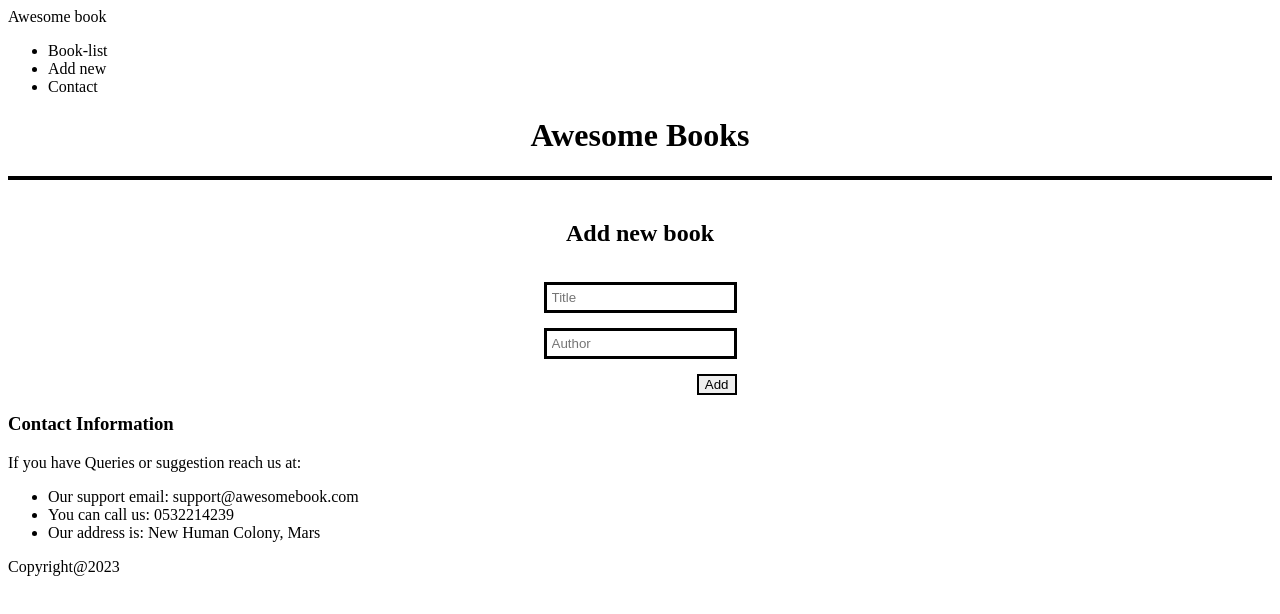
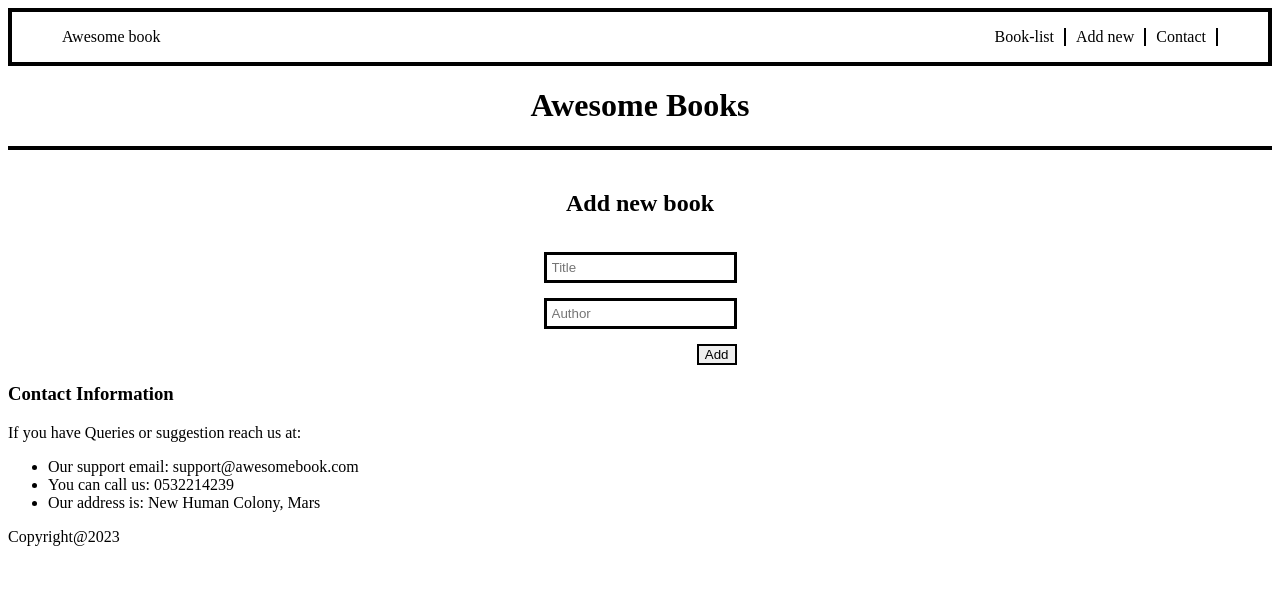
Before and after one commit to AbhishekkM05/Awesome-Books, a website: page index.html in a window 1280 px wide. Drawn offline with Linux system fonts and the light colour scheme.

Commit message:
Style navbar

```diff
--- a/index.html
+++ b/index.html
@@ -9,7 +9,7 @@
 </head>
 <body>
     <nav>Awesome book
-        <ul>
+        <ul id="navbar">
          <li>Book-list</li>
          <li>Add new</li>
          <li>Contact</li>
--- a/style.css
+++ b/style.css
@@ -1,5 +1,30 @@
 * {
   box-sizing: border-box;
+}
+
+nav {
+  display: flex;
+  align-items: center;
+  justify-content: space-between;
+  padding-inline: 50px;
+  border: 4px solid black;
+}
+
+#navbar {
+  display: flex;
+  list-style: none;
+}
+
+#navbar li {
+  padding-inline: 10px;
+  border-right: 2px solid black;
+  cursor: pointer;
+  transition: color 0.05s ease-in-out;
+}
+
+#navbar li:hover {
+  color: blue;
+  border-color: blue;
 }
 
 #book-list {
```
